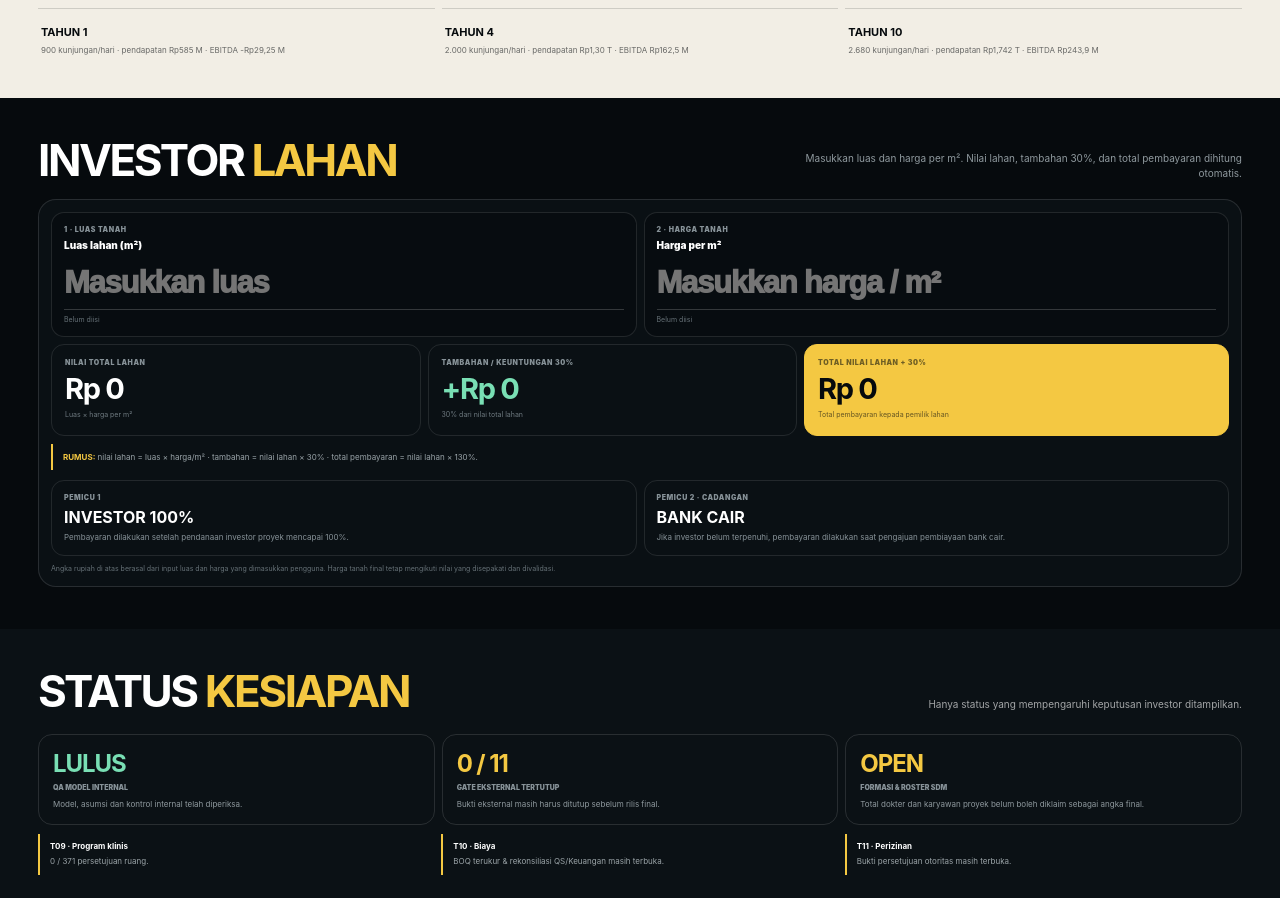
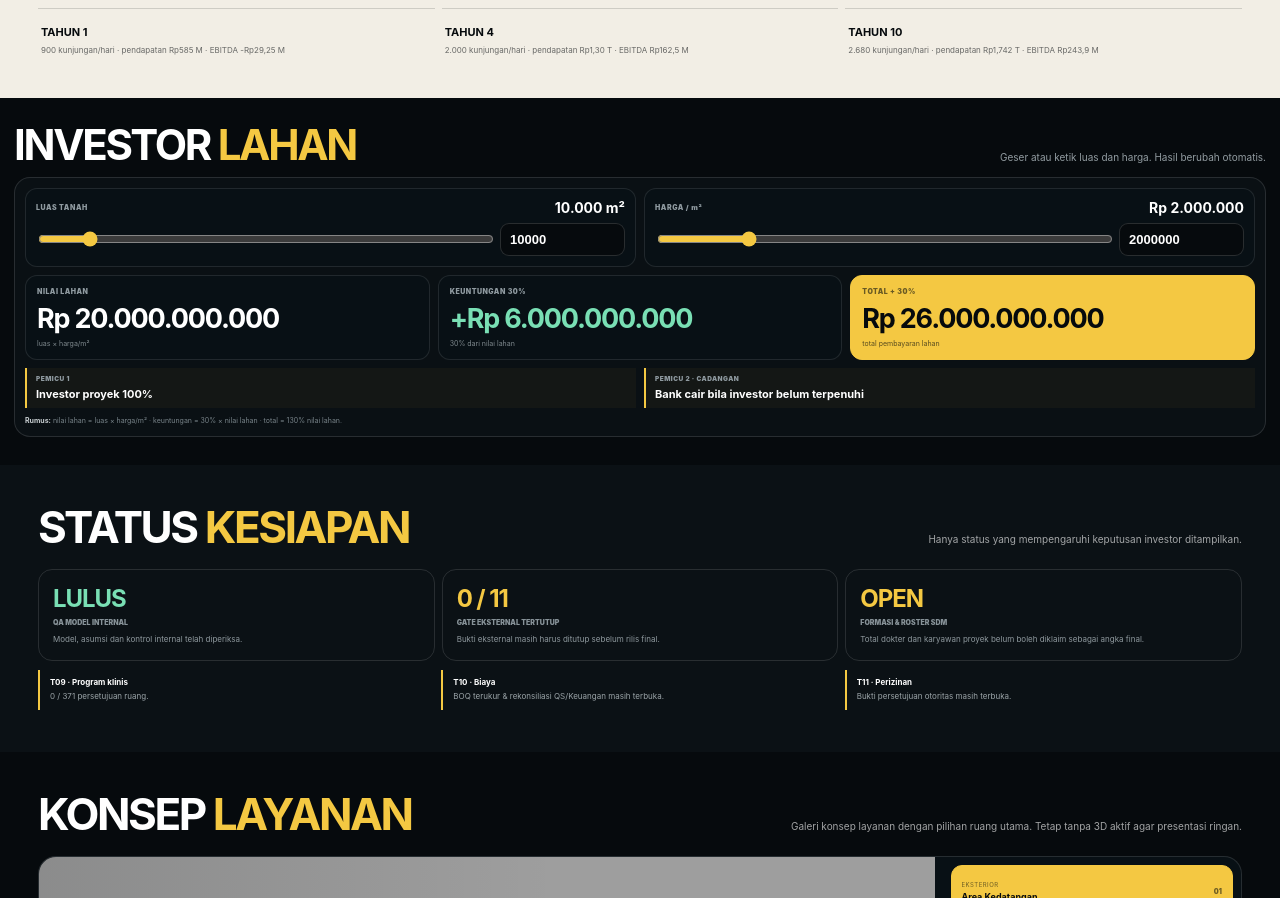
Before and after one commit to copytolive/rs.subangraya, a Next.js app: page / in a window 1280 px wide. Shown: the part 1509-2407 px from the top of the page. Built offline with nearby package versions, Linux system fonts and the light colour scheme; grey boxes are pictures that could not be loaded.

Commit message:
Padatkan kalkulator investor lahan

```diff
--- a/app/KalkulatorLahan.jsx
+++ b/app/KalkulatorLahan.jsx
@@ -2,56 +2,52 @@
 
 import { useMemo, useState } from 'react'
 
-const rp = new Intl.NumberFormat('id-ID', { style: 'currency', currency: 'IDR', maximumFractionDigits: 0 })
-const angka = new Intl.NumberFormat('id-ID', { maximumFractionDigits: 0 })
-
-function normalisasi(nilai) {
-  const n = Number(nilai)
-  return Number.isFinite(n) && n > 0 ? n : 0
-}
+const rupiah = new Intl.NumberFormat('id-ID')
+const angka = new Intl.NumberFormat('id-ID')
+const fmtRp = (n) => `Rp ${rupiah.format(Math.round(n || 0))}`
 
 export default function KalkulatorLahan() {
-  const [luas, setLuas] = useState('')
-  const [harga, setHarga] = useState('')
-
-  const hasil = useMemo(() => {
-    const l = normalisasi(luas)
-    const h = normalisasi(harga)
-    const nilaiLahan = l * h
-    const tambahan = nilaiLahan * 0.3
-    return { nilaiLahan, tambahan, total: nilaiLahan + tambahan }
+  const [luas, setLuas] = useState(10000)
+  const [harga, setHarga] = useState(2000000)
+  const { nilai, untung, total } = useMemo(() => {
+    const nilai = luas * harga
+    return { nilai, untung: nilai * .3, total: nilai * 1.3 }
   }, [luas, harga])
 
   return (
     <section id="investor-lahan" className="kl">
       <style>{`
-        .kl{background:#060a0d;color:#fff;padding:42px clamp(14px,3vw,38px);font-family:Inter,system-ui,-apple-system,sans-serif}.kl-in{max-width:1280px;margin:auto}.kl-head{display:flex;justify-content:space-between;gap:24px;align-items:end;margin-bottom:18px}.kl-head h2{margin:0;font-size:clamp(28px,3.8vw,44px);line-height:.92;letter-spacing:-.055em;text-transform:uppercase}.kl-head h2 em{font-style:normal;color:#f4c842}.kl-head p{margin:0;max-width:440px;text-align:right;color:#8f999e;font-size:10px;line-height:1.5}
-        .kl-box{border:1px solid rgba(255,255,255,.12);border-radius:18px;background:#0a1014;padding:12px}.kl-inputs{display:grid;grid-template-columns:1fr 1fr;gap:7px}.kl-field{border:1px solid rgba(255,255,255,.11);border-radius:13px;padding:12px;background:#070c10}.kl-field span,.kl-card span,.kl-trigger span{display:block;font-size:7px;font-weight:950;letter-spacing:.08em;color:#879298}.kl-field label{display:block;margin-top:5px;font-size:10px;font-weight:900}.kl-field input{width:100%;margin-top:8px;border:0;border-bottom:1px solid rgba(255,255,255,.18);background:transparent;color:#fff;padding:6px 0 8px;font-size:clamp(20px,2.7vw,31px);font-weight:950;letter-spacing:-.04em;outline:none}.kl-field input:focus{border-color:#f4c842}.kl-field small{display:block;margin-top:5px;color:#667177;font-size:7px}
-        .kl-results{display:grid;grid-template-columns:1fr 1fr 1.15fr;gap:7px;margin-top:7px}.kl-card{border:1px solid rgba(255,255,255,.1);border-radius:13px;padding:13px;min-height:92px}.kl-card b{display:block;margin-top:8px;font-size:clamp(18px,2.35vw,29px);letter-spacing:-.045em;line-height:.98}.kl-card.gain b{color:#79dfb4}.kl-card.total{background:#f4c842;color:#060a0d;border-color:#f4c842}.kl-card.total span{color:rgba(6,10,13,.56)}.kl-card small{display:block;margin-top:7px;font-size:7px;color:#6f7a80}.kl-card.total small{color:rgba(6,10,13,.6)}
-        .kl-formula{margin:8px 0 0;border-left:2px solid #f4c842;padding:7px 10px;color:#9aa4a9;font-size:8px;line-height:1.5}.kl-formula strong{color:#f4c842}.kl-triggers{display:grid;grid-template-columns:1fr 1fr;gap:7px;margin-top:10px}.kl-trigger{border:1px solid rgba(255,255,255,.1);border-radius:13px;padding:12px}.kl-trigger b{display:block;margin-top:5px;font-size:16px}.kl-trigger p{margin:5px 0 0;color:#879298;font-size:8px;line-height:1.45}.kl-note{margin:8px 0 0;color:#667177;font-size:7px;line-height:1.45}
-        @media(max-width:760px){.kl{padding:32px 13px}.kl-head{display:block}.kl-head p{text-align:left;margin-top:7px}.kl-inputs,.kl-results,.kl-triggers{grid-template-columns:1fr}.kl-card{min-height:80px}}
+        .kl{background:#060a0d;color:#fff;padding:28px 14px}.kl-in{max-width:1260px;margin:auto}.kl-head{display:flex;justify-content:space-between;align-items:end;gap:16px;margin-bottom:12px}.kl-head h2{margin:0;font-size:clamp(28px,3.5vw,42px);line-height:.92;letter-spacing:-.055em;text-transform:uppercase}.kl-head em{font-style:normal;color:#f4c842}.kl-head p{margin:0;max-width:500px;color:#929ca1;font-size:10px;line-height:1.45;text-align:right}
+        .kl-box{border:1px solid rgba(255,255,255,.12);border-radius:16px;background:#0a1014;padding:10px}.kl-controls{display:grid;grid-template-columns:1fr 1fr;gap:8px}.kl-row{border:1px solid rgba(255,255,255,.1);border-radius:12px;padding:10px;background:#081015}.kl-row-head{display:flex;justify-content:space-between;gap:10px;align-items:center;margin-bottom:7px}.kl-row-head span{font-size:7px;font-weight:900;letter-spacing:.08em;color:#8f9aa0}.kl-row-head b{font-size:14px}.kl-control{display:grid;grid-template-columns:1fr 125px;gap:8px;align-items:center}.kl-range{width:100%;accent-color:#f4c842}.kl-input{width:100%;border:1px solid rgba(255,255,255,.14);background:#060a0d;color:#fff;border-radius:9px;padding:8px 9px;font-size:13px;font-weight:850;outline:none}.kl-input:focus{border-color:#f4c842}
+        .kl-results{display:grid;grid-template-columns:repeat(3,1fr);gap:8px;margin-top:8px}.kl-card{border:1px solid rgba(255,255,255,.1);border-radius:12px;padding:11px;background:#081015;min-height:76px}.kl-card.total{background:#f4c842;color:#060a0d;border-color:#f4c842}.kl-card span{display:block;font-size:7px;font-weight:900;letter-spacing:.07em;color:#8f9aa0}.kl-card.total span{color:rgba(6,10,13,.58)}.kl-card b{display:block;margin-top:6px;font-size:clamp(18px,2.2vw,27px);letter-spacing:-.045em}.kl-card.good b{color:#79dfb4}.kl-card small{display:block;margin-top:4px;font-size:7px;color:#7f898e}.kl-card.total small{color:rgba(6,10,13,.65)}
+      `}</style>
+      <style>{`
+        .kl-meta{display:grid;grid-template-columns:1fr 1fr;gap:8px;margin-top:8px}.kl-meta div{border-left:2px solid #f4c842;padding:7px 9px;background:rgba(244,200,66,.04)}.kl-meta span{display:block;font-size:6.5px;font-weight:900;letter-spacing:.07em;color:#8f9aa0}.kl-meta b{display:block;margin-top:4px;font-size:11px}.kl-note{margin:8px 0 0;color:#79848a;font-size:7px;line-height:1.4}.kl-note strong{color:#cbd1d4}
+        @media(max-width:760px){.kl{padding:22px 12px}.kl-head{display:block}.kl-head p{text-align:left;margin-top:5px}.kl-controls,.kl-results,.kl-meta{grid-template-columns:1fr}.kl-control{grid-template-columns:1fr 110px}.kl-card{min-height:68px}.kl-card b{font-size:20px}}
       `}</style>
       <div className="kl-in">
-        <div className="kl-head">
-          <h2>Investor <em>lahan</em></h2>
-          <p>Masukkan luas dan harga per m². Nilai lahan, tambahan 30%, dan total pembayaran dihitung otomatis.</p>
-        </div>
+        <div className="kl-head"><h2>Investor <em>Lahan</em></h2><p>Geser atau ketik luas dan harga. Hasil berubah otomatis.</p></div>
         <div className="kl-box">
-          <div className="kl-inputs">
-            <div className="kl-field"><span>1 · LUAS TANAH</span><label htmlFor="luas-lahan">Luas lahan (m²)</label><input id="luas-lahan" inputMode="decimal" type="number" min="0" step="1" placeholder="Masukkan luas" value={luas} onChange={(e) => setLuas(e.currentTarget.value)} /><small>{luas ? `${angka.format(normalisasi(luas))} m²` : 'Belum diisi'}</small></div>
-            <div className="kl-field"><span>2 · HARGA TANAH</span><label htmlFor="harga-lahan">Harga per m²</label><input id="harga-lahan" inputMode="numeric" type="number" min="0" step="100000" placeholder="Masukkan harga / m²" value={harga} onChange={(e) => setHarga(e.currentTarget.value)} /><small>{harga ? `${rp.format(normalisasi(harga))} / m²` : 'Belum diisi'}</small></div>
+          <div className="kl-controls">
+            <div className="kl-row">
+              <div className="kl-row-head"><span>LUAS TANAH</span><b>{angka.format(luas)} m²</b></div>
+              <div className="kl-control"><input className="kl-range" aria-label="Geser luas tanah" type="range" min="100" max="100000" step="100" value={luas} onChange={(e)=>setLuas(Number(e.currentTarget.value))}/><input className="kl-input" aria-label="Ketik luas tanah" type="number" min="100" step="100" value={luas} onChange={(e)=>setLuas(Math.max(100,Number(e.currentTarget.value)||100))}/></div>
+            </div>
+            <div className="kl-row">
+              <div className="kl-row-head"><span>HARGA / m²</span><b>{fmtRp(harga)}</b></div>
+              <div className="kl-control"><input className="kl-range" aria-label="Geser harga per meter persegi" type="range" min="100000" max="10000000" step="100000" value={harga} onChange={(e)=>setHarga(Number(e.currentTarget.value))}/><input className="kl-input" aria-label="Ketik harga per meter persegi" type="number" min="100000" step="100000" value={harga} onChange={(e)=>setHarga(Math.max(100000,Number(e.currentTarget.value)||100000))}/></div>
+            </div>
           </div>
           <div className="kl-results">
-            <div className="kl-card"><span>NILAI TOTAL LAHAN</span><b>{rp.format(hasil.nilaiLahan)}</b><small>Luas × harga per m²</small></div>
-            <div className="kl-card gain"><span>TAMBAHAN / KEUNTUNGAN 30%</span><b>+{rp.format(hasil.tambahan)}</b><small>30% dari nilai total lahan</small></div>
-            <div className="kl-card total"><span>TOTAL NILAI LAHAN + 30%</span><b>{rp.format(hasil.total)}</b><small>Total pembayaran kepada pemilik lahan</small></div>
+            <div className="kl-card"><span>NILAI LAHAN</span><b>{fmtRp(nilai)}</b><small>luas × harga/m²</small></div>
+            <div className="kl-card good"><span>KEUNTUNGAN 30%</span><b>+{fmtRp(untung)}</b><small>30% dari nilai lahan</small></div>
+            <div className="kl-card total"><span>TOTAL + 30%</span><b>{fmtRp(total)}</b><small>total pembayaran lahan</small></div>
           </div>
-          <div className="kl-formula"><strong>RUMUS:</strong> nilai lahan = luas × harga/m² · tambahan = nilai lahan × 30% · total pembayaran = nilai lahan × 130%.</div>
-          <div className="kl-triggers">
-            <div className="kl-trigger"><span>PEMICU 1</span><b>INVESTOR 100%</b><p>Pembayaran dilakukan setelah pendanaan investor proyek mencapai 100%.</p></div>
-            <div className="kl-trigger"><span>PEMICU 2 · CADANGAN</span><b>BANK CAIR</b><p>Jika investor belum terpenuhi, pembayaran dilakukan saat pengajuan pembiayaan bank cair.</p></div>
+          <div className="kl-meta">
+            <div><span>PEMICU 1</span><b>Investor proyek 100%</b></div>
+            <div><span>PEMICU 2 · CADANGAN</span><b>Bank cair bila investor belum terpenuhi</b></div>
           </div>
-          <p className="kl-note">Angka rupiah di atas berasal dari input luas dan harga yang dimasukkan pengguna. Harga tanah final tetap mengikuti nilai yang disepakati dan divalidasi.</p>
+          <p className="kl-note"><strong>Rumus:</strong> nilai lahan = luas × harga/m² · keuntungan = 30% × nilai lahan · total = 130% nilai lahan.</p>
         </div>
       </div>
     </section>
```
